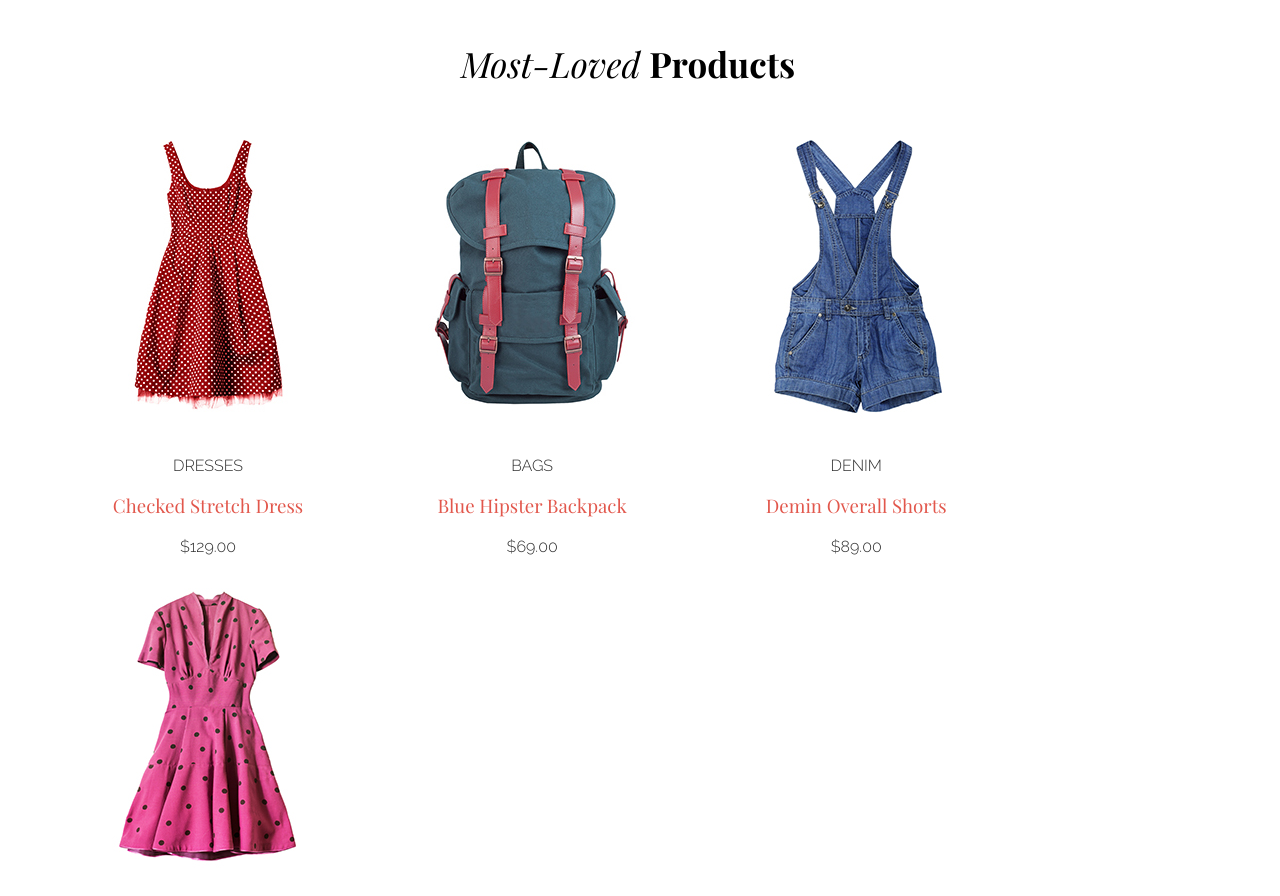
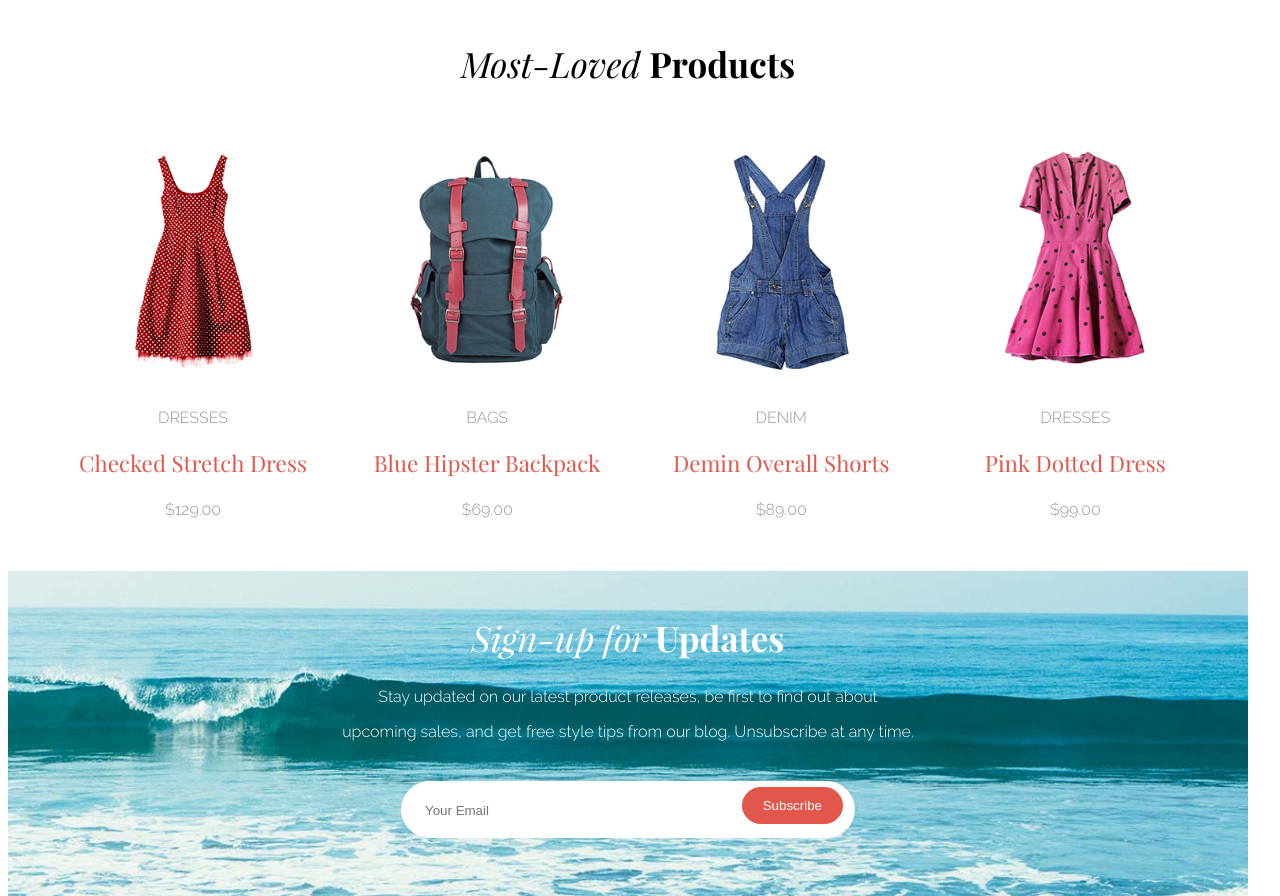
Before and after one commit to jesstice/aloha, a plain HTML site: page index.html in a window 1280 px wide. Shown: the part 894-1790 px from the top of the page. Drawn offline with Linux system fonts and the light colour scheme.

Commit message:
resized products li

```diff
--- a/css/style.css
+++ b/css/style.css
@@ -140,6 +140,8 @@ h2 {
   font-size: 35px;
 }
 
+/** To remove?
+
 .italics {
   font-family: 'playfair_display';
   font-style: italic;
@@ -149,6 +151,8 @@ h2 {
   font-family: 'playfair_display';
   font-weight: bold;
 }
+
+**/
 
 p {
   text-align: center;
@@ -200,17 +204,32 @@ ul {
   text-transform: uppercase;
 }
 
+.products {
+  padding: 0px auto;
+}
+
 .products li {
+  width: 280px;
+  margin: 20px 0px;
+  padding: 0px 5px;
   display: inline-block;
+/**  border: 1px solid black;**/
   text-align: center;
 }
 
+.products img {
+  width: 90%;
+}
+
 .products h3 {
+  widows: 100%;
   color: #e2574c;
+  font-size: 1.4em;
 }
 
 .products p {
   text-transform: uppercase;
+  color: #969696;
 }
 
 .updates {
--- a/index.html
+++ b/index.html
@@ -38,8 +38,8 @@
         <li>Women's</li>
       </ul>
 
-      <h2><span class="italics">Most-Loved</span> <span class="bold">Products</span></h2>
-      <ul class="products container">
+      <h2><em>Most-Loved</em> <strong>Products</strong></h2>
+      <ul class="products">
         <li>
           <img src="images/checked-stretch-dress.jpg" alt="checked stretch dress">
           <p>Dresses</p>
```
